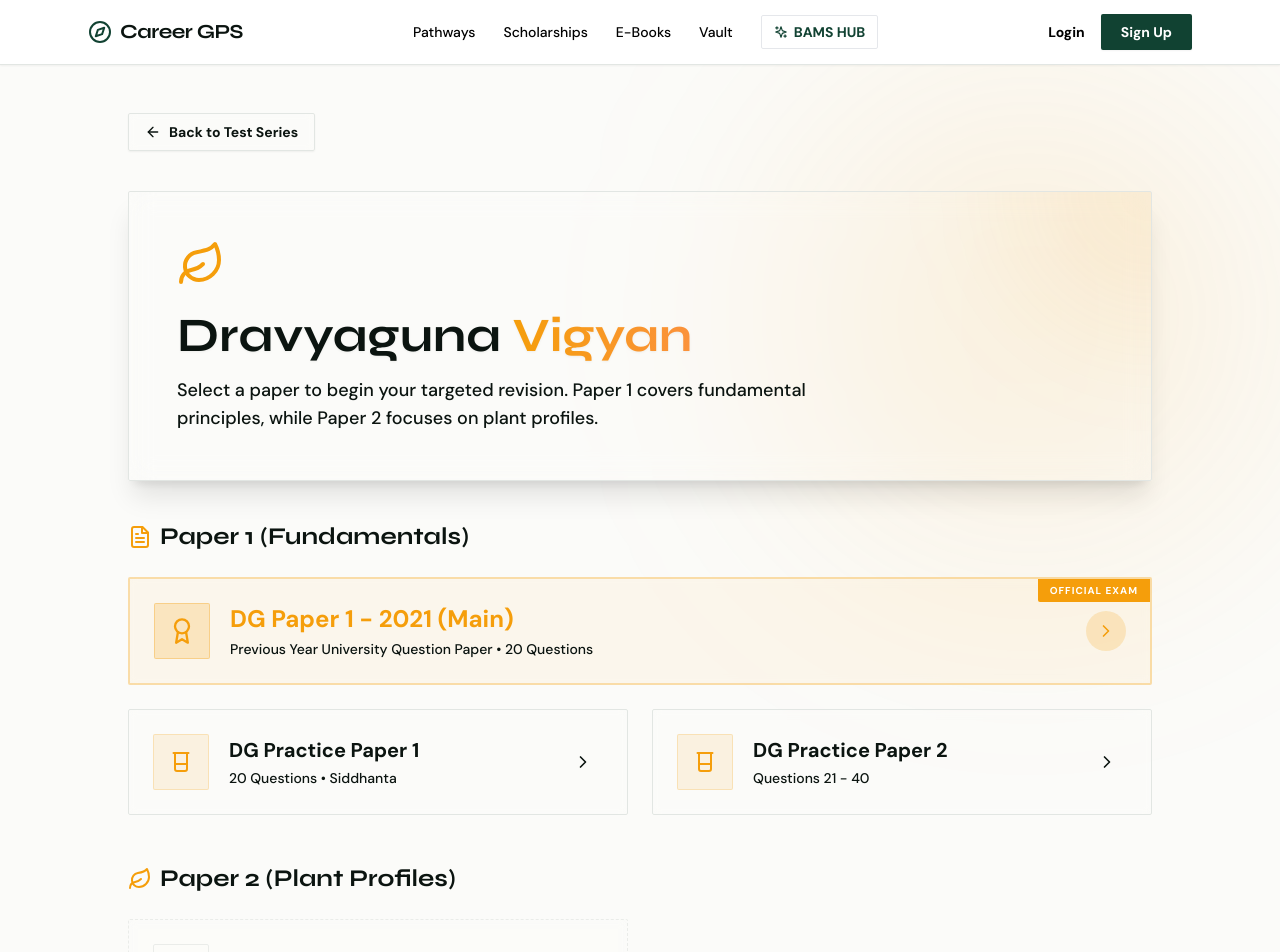
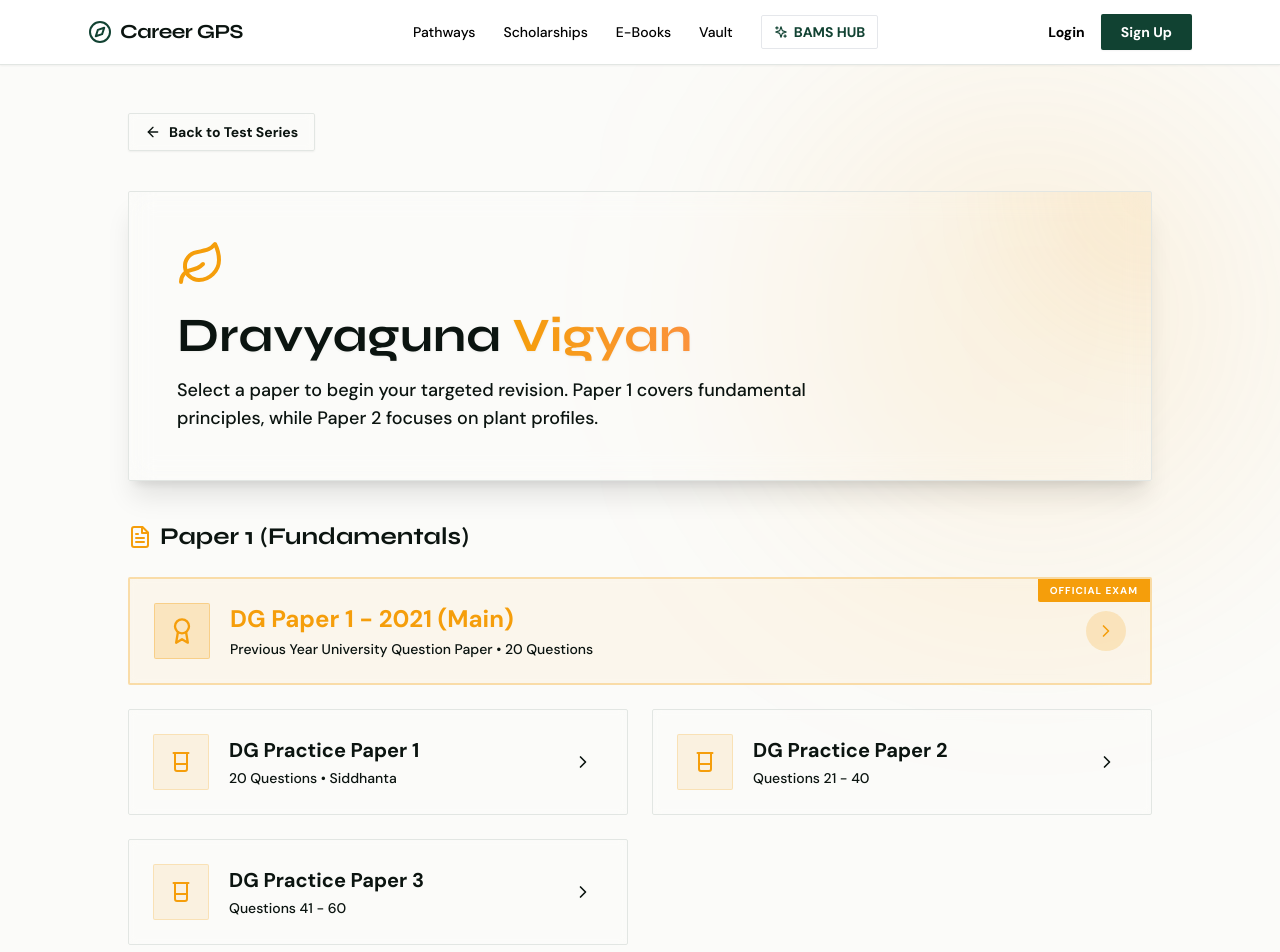
Before and after one commit to SahilDhinwa/Career-gps2.0, a Next.js app: page /mcq-practice/dravyaguna in a window 1280 px wide. Shown: the top 952 px of the page. Built offline with nearby package versions, Linux system fonts and the light colour scheme; no server answers.

Commit message:
Add link for DG Practice Paper 3

```diff
--- a/app/mcq-practice/dravyaguna/page.tsx
+++ b/app/mcq-practice/dravyaguna/page.tsx
@@ -83,6 +83,22 @@ export default function DravyagunaHub() {
                 <ChevronRight className="w-5 h-5" />
               </div>
             </Link>
+
+            {/* DG Paper 1 - Test 3 (ACTIVE) */}
+            <Link href="/mcq-practice/dravyaguna/paper-1/test-3" className="group bg-surface/80 backdrop-blur-sm border border-surfaceBorder rounded-sm p-6 flex items-center justify-between hover:border-amber-500/50 hover:shadow-lg transition-all duration-300">
+              <div className="flex items-center gap-5">
+                <div className="w-14 h-14 bg-amber-500/10 rounded-sm flex items-center justify-center shrink-0 border border-amber-500/20 group-hover:bg-amber-500/20 transition-colors">
+                  <Beaker className="w-6 h-6 text-amber-500" />
+                </div>
+                <div>
+                  <h3 className="font-bold text-foreground text-xl mb-1">DG Practice Paper 3</h3>
+                  <p className="text-foreground/50 font-medium text-sm">Questions 41 - 60</p>
+                </div>
+              </div>
+              <div className="w-10 h-10 rounded-full bg-foreground/5 flex items-center justify-center group-hover:bg-amber-500 group-hover:text-white transition-colors">
+                <ChevronRight className="w-5 h-5" />
+              </div>
+            </Link>
           </div>
         </div>
 
```
